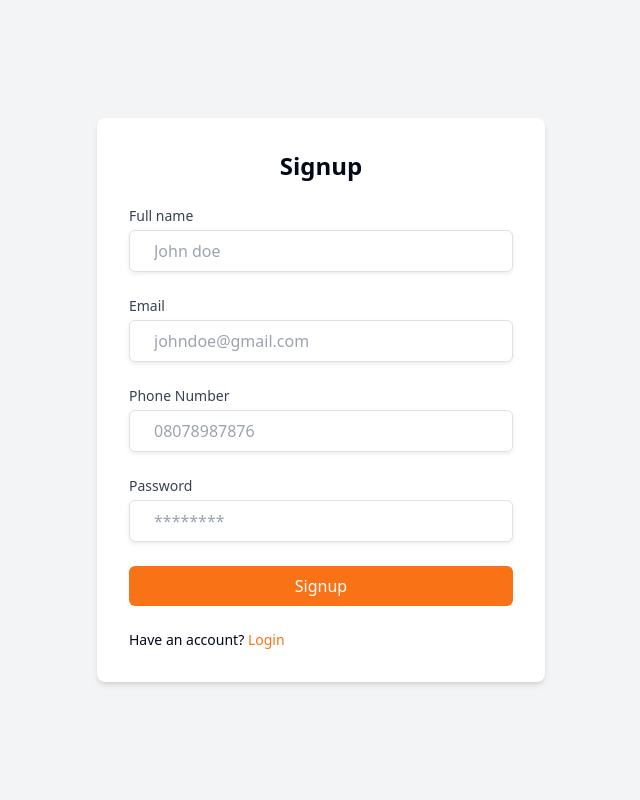
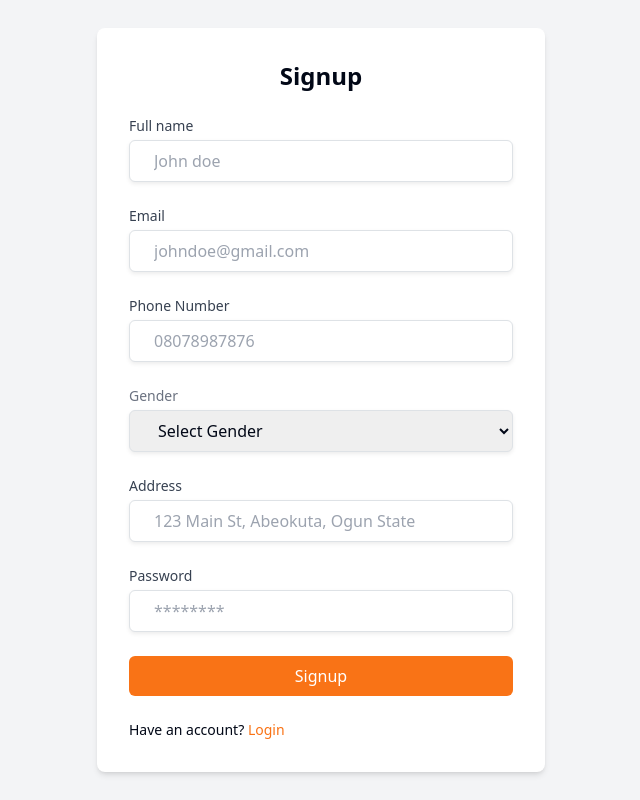
Before and after one commit to Petersonbabs/phone-directory, a React (Vite) app: page /signup in a window 1280 px wide. Shown: the whole page, without its empty margins (319-959 px from the left). Built offline with nearby package versions, Linux system fonts and the light colour scheme.

Commit message:
Integrate sidebars

```diff
--- a/src/components/Auth/Signup.jsx
+++ b/src/components/Auth/Signup.jsx
@@ -3,12 +3,15 @@ import { useAuth } from "../../contexts/AuthContext";
 import { Link } from "react-router-dom";
 
 const Signup = () => {
-  const {isLoading, authMessage, status, signup} = useAuth()
+  const { isLoading, authMessage, status, signup } = useAuth();
   const [name, setName] = useState("");
   const [password, setPassword] = useState("");
   const [email, setEmail] = useState("");
   const [phoneNumber, setPhoneNumber] = useState("");
+  const [gender, setGender] = useState("");
+  const [address, setAddress] = useState("");
   const [error, setError] = useState("");
+
   const fullNamePattern = /^[a-zA-Z]+(?: [a-zA-Z]+)+$/;
   const passwordStrength = /^(?=.*\d)(?=.*[a-z])(?=.*[A-Z]).{8,}$/;
   const validEmail = /^[^\s@]+@[^\s@]+\.[^\s@]+$/;
@@ -21,7 +24,9 @@ const Signup = () => {
       name.trim() === "" ||
       password.trim() === "" ||
       email.trim() === "" ||
-      phoneNumber.trim() === ""
+      phoneNumber.trim() === "" ||
+      gender.trim() === "" ||
+      address.trim() === ""
     ) {
       setError("All fields are required");
       return;
@@ -47,11 +52,14 @@ const Signup = () => {
       setError("Provide a valid phone number.");
       return;
     }
+
     const data = {
       name,
       email,
       password,
       phoneNumber,
+      gender,
+      address,
     };
 
     setError("");
@@ -62,7 +70,7 @@ const Signup = () => {
     <div className="flex items-center justify-center min-h-screen bg-gray-100">
       <div className="bg-white p-8 rounded-lg shadow-md w-full max-w-md">
         <h2 className="text-2xl font-bold mb-6 text-center">Signup</h2>
-        <p className={`mb-4 ${status == 'success' ? 'text-green-500' : 'text-red-500'}`}>{authMessage} </p>
+        <p className={`mb-4 ${status === 'success' ? 'text-green-500' : 'text-red-500'}`}>{authMessage}</p>
         {error && <p className="text-red-500 text-sm mb-4">{error}</p>}
         <form onSubmit={handleSubmit} className="space-y-6">
           <div>
@@ -89,7 +97,6 @@ const Signup = () => {
               placeholder="johndoe@gmail.com"
             />
           </div>
-
           <div>
             <label className="block text-sm font-medium text-gray-700">
               Phone Number
@@ -102,7 +109,33 @@ const Signup = () => {
               placeholder="08078987876"
             />
           </div>
-
+          <div>
+            <label className="block text-sm font-medium text-gray-500">
+              Gender
+            </label>
+            <select
+              value={gender}
+              onChange={(e) => setGender(e.target.value)}
+              className="mt-1 block w-full px-4 py-2 border border-gray-300 rounded-md shadow-sm focus:outline-none focus:ring-2 focus:ring-indigo-500"
+            >
+              <option value="" >Select Gender</option>
+              <option value="male">Male</option>
+              <option value="female">Female</option>
+              <option value="other">Other</option>
+            </select>
+          </div>
+          <div>
+            <label className="block text-sm font-medium text-gray-700">
+              Address
+            </label>
+            <input
+              type="text"
+              value={address}
+              onChange={(e) => setAddress(e.target.value)}
+              className="mt-1 block w-full px-4 py-2 border border-gray-300 rounded-md shadow-sm focus:outline-none focus:ring-2 focus:ring-indigo-500"
+              placeholder="123 Main St, Abeokuta, Ogun State"
+            />
+          </div>
           <div>
             <label className="block text-sm font-medium text-gray-700">
               Password
@@ -120,8 +153,8 @@ const Signup = () => {
               type="submit"
               className={`w-full ${isLoading ? 'bg-loadingButton' : 'bg-orange'} hover:bg-darkOrange text-white py-2 rounded-md focus:outline-none focus:ring-2 focus:ring-orange flex gap-2 justify-center items-center`}
             >
-              <div class={`spinner-grow size-6 ${isLoading ? 'block' : 'hidden'} `} role="status">
-                <span class="visually-hidden">...</span>
+              <div className={`spinner-grow size-6 ${isLoading ? 'block' : 'hidden'}`} role="status">
+                <span className="visually-hidden">...</span>
               </div>
               <span>Signup</span>
             </button>
--- a/src/components/Nav/LeftSideBar.jsx
+++ b/src/components/Nav/LeftSideBar.jsx
@@ -13,7 +13,7 @@ const LeftSideBar = () => {
           className="mx-auto drop-shadow-lg  w-20 h-20 rounded-full flex items-center justify-center mt-[-40px]"
           style={{ background: "#E9F2FF" }}
         >
-          <h3 className="text-blue text-3xl ">{user.name[0].toUpperCase()}</h3>
+          <h3 className="text-black text-3xl ">{user.name[0].toUpperCase()}</h3>
         </div>
         <h2 className="text-lg font-semibold mt-4 capitalize text-black">{user?.name}</h2>
         <span className="opacity-50 text-black ">{user.email}</span>
--- a/src/components/Nav/RightSideBar.jsx
+++ b/src/components/Nav/RightSideBar.jsx
@@ -8,7 +8,7 @@ import {
 import { Tabs, TabsContent, TabsList, TabsTrigger } from "@/components/ui/tabs";
 import { useContactContext } from "@/contexts/ContactsContext";
 import headerImage from "../../assets/header-img.png";
-import { MessageSquareIcon, PhoneCall } from "lucide-react";
+import { MapPin, MessageSquareIcon, PhoneCall, Users } from "lucide-react";
 
 const RightSideBar = ({ children }) => {
   const { singleContact } = useContactContext();
@@ -81,9 +81,31 @@ const RightSideBar = ({ children }) => {
                   </ul>
                 </TabsContent>
                 <TabsContent value="about">
-                  <h2>About</h2>
+                <ul>
+                    <li className="profile-list text-start border-b">
+                      <div>
+                        <span className="opacity-50">Address</span>
+                        <h3>{singleContact.address || '5 Oke-Ilewo Street, Abeokuta, Ogun State, Nigeria'}</h3>
+                      </div>
+                      <span className="flex justify-center items-center bg-green-500 text-white rounded w-[32px] h-[32px]">
+                        <MapPin className="size-4" />
+                      </span>
+                    </li>
+
+                    <li className="profile-list text-start border-b">
+                      <div>
+                        <span className="opacity-50">Gender</span>
+                        <h3>{singleContact.gender || 'male'}</h3>
+                      </div>
+                      <span className="flex justify-center items-center bg-green-500 text-white rounded w-[32px] h-[32px]">
+                        <Users className="size-4" />
+
+                      </span>
+                    </li>
+
+                  </ul>
                 </TabsContent>
-                <TabsContent></TabsContent>
+
               </Tabs>
             </SheetDescription>
           </SheetContent>
--- a/src/components/Table/ContactTable.jsx
+++ b/src/components/Table/ContactTable.jsx
@@ -15,9 +15,7 @@ import {
   DropdownMenuTrigger,
 } from "@/components/ui/dropdown-menu";
 import { useContactContext } from "@/contexts/ContactsContext";
-import { Link } from "react-router-dom";
 import Modal from "../modal/AddContactModal";
-import defaultImage from "../../../public/default-user.png";
 import EditContactModal from "../modal/EditContactModal"; // Adjust the import path
 import DeleteContactModal from "../modal/DeleteContactModal";
 import RightSideBar from "../Nav/RightSideBar";
@@ -102,13 +100,9 @@ const UserListTable = () => {
                         getSingleContact(contact._id);
                       }}
                     >
-                      <div>
-                        <div className="w-8 h-8">
-                          <img
-                            src={contact.image || defaultImage}
-                            alt={contact.name}
-                            className="w-full rounded-full"
-                          />
+                      <div className="flex gap-4 flex-wrap">
+                        <div className="w-8 h-8 bg-[#E9F2FF] rounded-full flex items-center justify-center">
+                          <h1>{contact.name[0].toUpperCase()}</h1>
                         </div>
                         <div>
                           <p className="capitalize font-semibold hover:text-orange">
```
